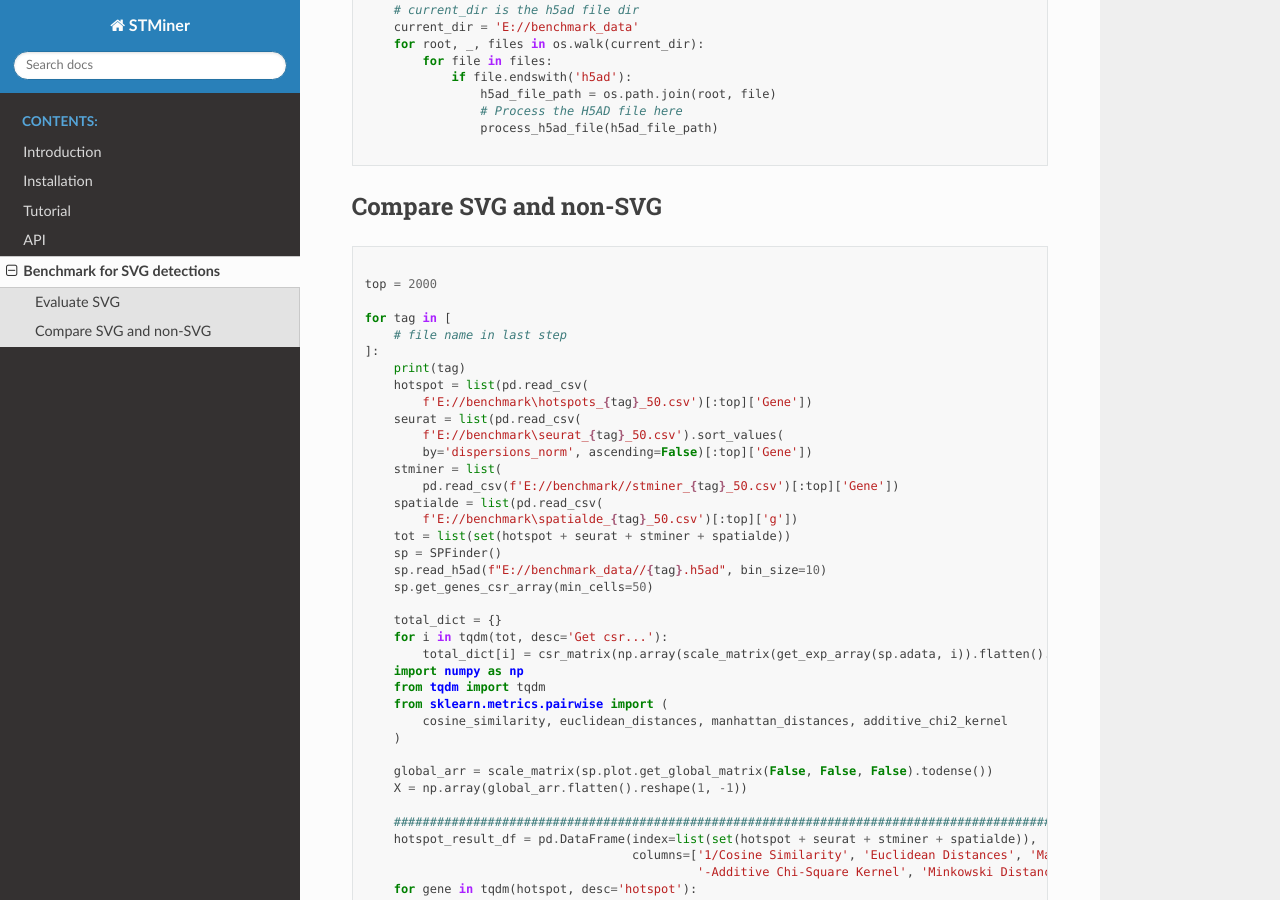
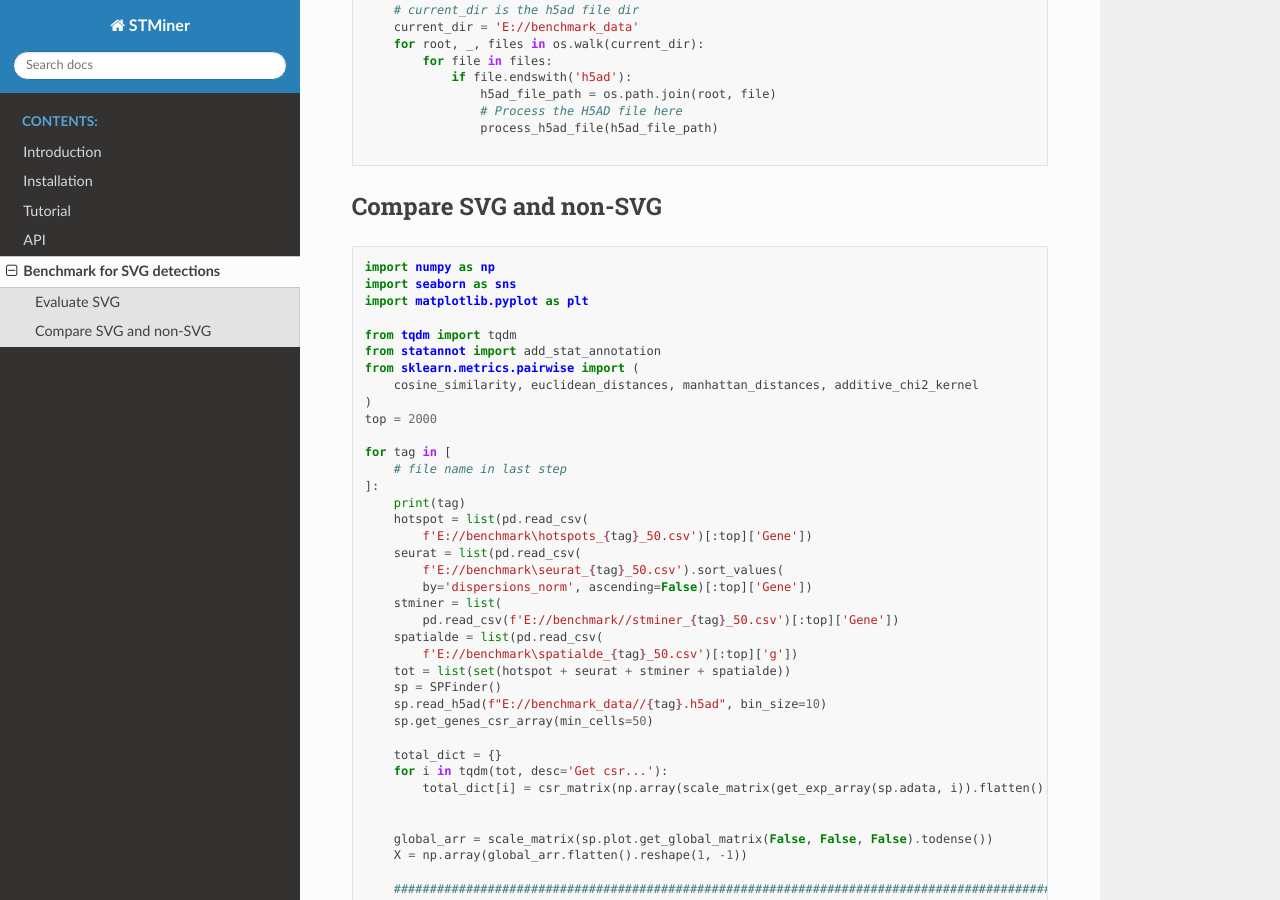
Before and after one commit to PSSUN/STMinerDoc, a Sphinx documentation site: the page built from source/Benchmark/Benchmark.md, in a window 1280 px wide and 900 px high, scrolled down 1436 px. Built offline with Sphinx 7.4.7 and the Read the Docs theme 2.0.0, drawn with Linux system fonts in a browser that asks for light colours; some of the changed text lies outside the part shown.

Commit message:
Update Benchmark.md

````diff
--- a/source/Benchmark/Benchmark.md
+++ b/source/Benchmark/Benchmark.md
@@ -89,7 +89,15 @@ if __name__ == '__main__':
 ## Compare SVG and non-SVG
 
 ```python
+import numpy as np
+import seaborn as sns
+import matplotlib.pyplot as plt
 
+from tqdm import tqdm
+from statannot import add_stat_annotation
+from sklearn.metrics.pairwise import (
+    cosine_similarity, euclidean_distances, manhattan_distances, additive_chi2_kernel
+)
 top = 2000
 
 for tag in [
````
Also changed, not shown: other parts of source/Benchmark/Benchmark.md (+2 -8 lines).
